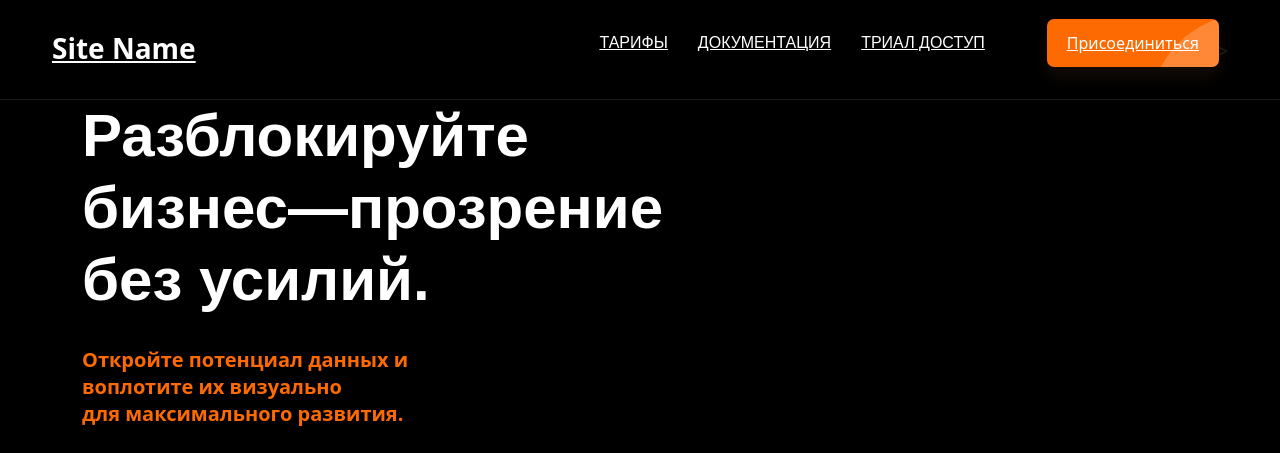
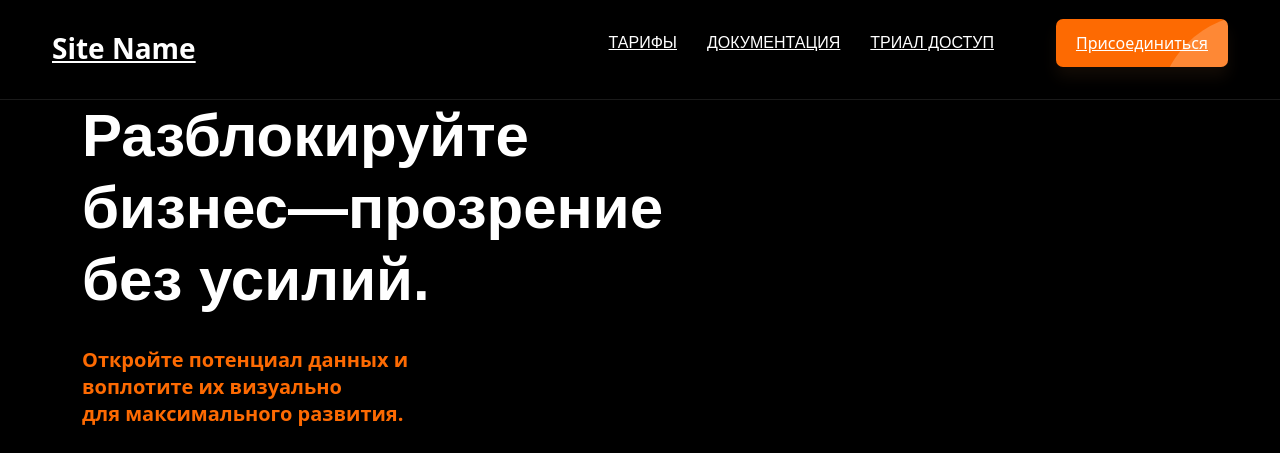
Before and after one commit to soulless-ai/client-server-NodeJS, a website with bundled scripts: page src/index.html in a window 1280 px wide. Shown: the top 453 px of the page. Built offline with nearby package versions, Linux system fonts and the light colour scheme.

Commit message:
update something

```diff
--- a/src/index.html
+++ b/src/index.html
@@ -65,7 +65,7 @@
                      </li>
                      <li class="navm- hidedesktop"> <a class="toggle" href="#"><span></span></a></li>
                   </ul>
-               </div>>
+               </div>
             </div>
          </div>
       <!--Mobile Menu-->
```
